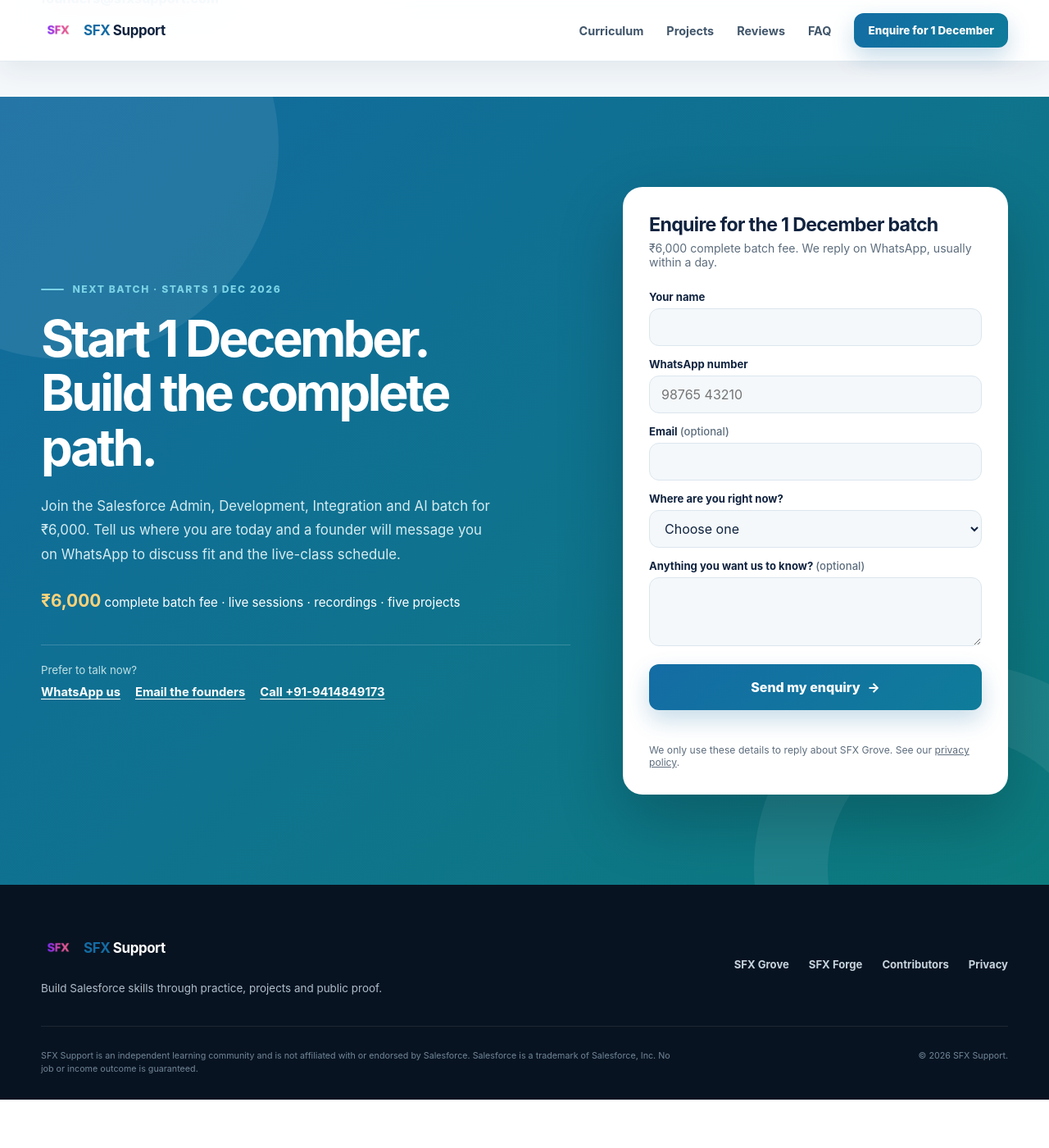
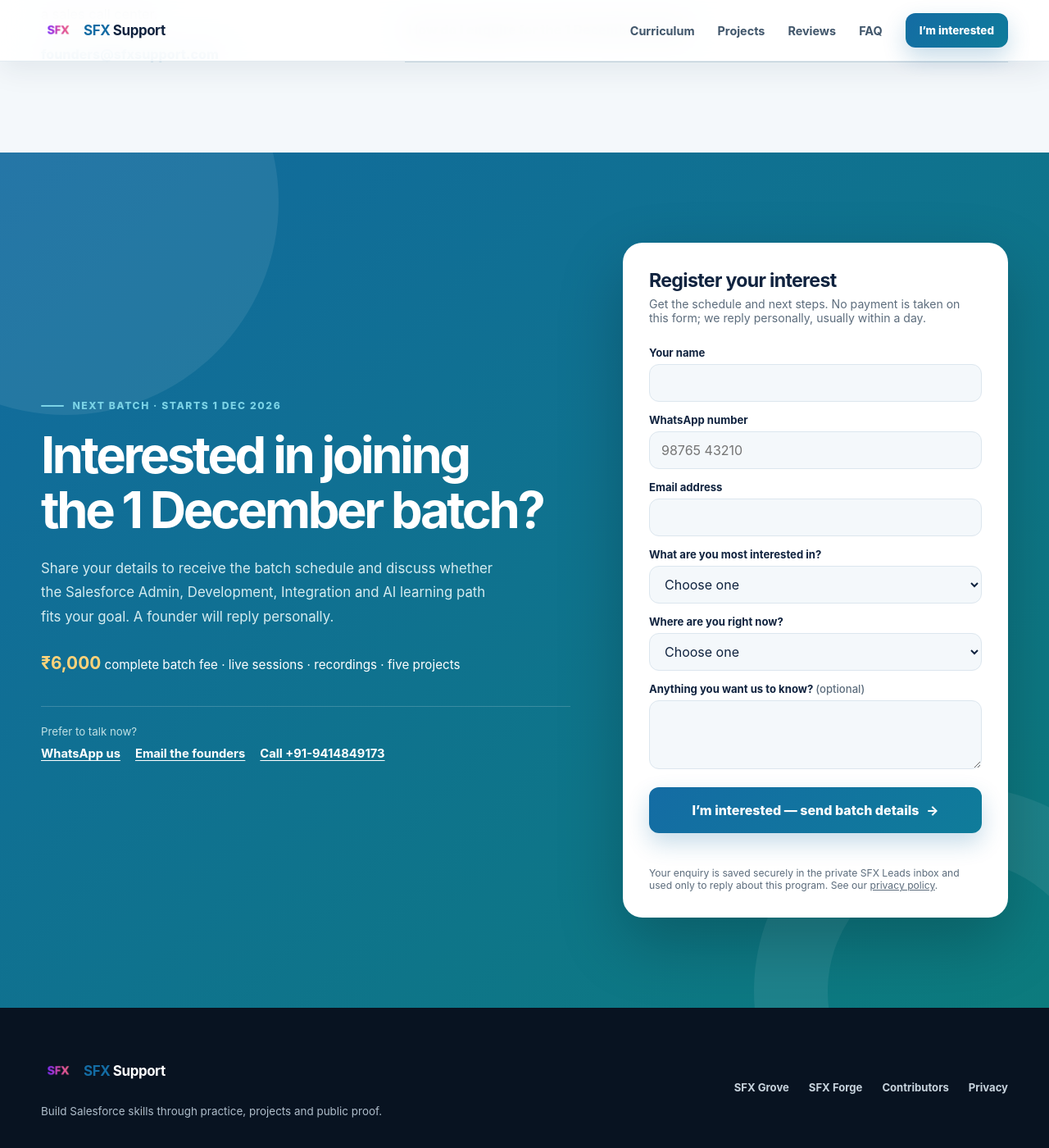
Before and after one commit to sfxsupport/main, a Jekyll site: the page built from salesforce-training/index.html, in a window 1280 px wide and 1400 px high, scrolled down 10654 px. Shown: the whole window at 82% size. Built offline with Jekyll 4.4.1, drawn with Linux system fonts in a browser that asks for light colours; before the commit the page ends 11995 px from its top, so only the background shows below that; some of the changed text lies outside the part shown.

Commit message:
Improve December batch lead capture

```diff
--- a/_layouts/campaign.html
+++ b/_layouts/campaign.html
@@ -140,7 +140,7 @@
         <a href="#reviews">Reviews</a>
         <a href="#faq">FAQ</a>
       </nav>
-      <a class="button button--small button--primary" href="#enquire" data-cta="header_enquire">Enquire for 1 December</a>
+      <a class="button button--small button--primary" href="#enquire" data-cta="header_enquire">I’m interested</a>
     </div>
   </header>
 
--- a/assets/css/campaign.css
+++ b/assets/css/campaign.css
@@ -322,7 +322,7 @@
 .final-cta__contact { margin: 22px 0 0; color: #c0e1e5; font-size: .83rem; }
 .final-cta__contact a { color: #fff; font-weight: 750; }
 
-/* Enquiry form (posts to grove.sfxsupport.com/api/public/leads) */
+/* Enquiry form (posts to the private SFX Leads inbox) */
 .final-cta__grid { position: relative; display: grid; grid-template-columns: 1fr minmax(0, 470px); gap: 64px; align-items: center; text-align: left; }
 .final-cta__copy > p:not(.eyebrow) { max-width: 560px; margin: 24px 0 0; color: #d5ecf0; font-size: 1.05rem; line-height: 1.75; }
 .final-cta__seats { color: #fff !important; font-size: .95rem !important; }
--- a/assets/js/salesforce-training.js
+++ b/assets/js/salesforce-training.js
@@ -193,7 +193,9 @@
 
       if (name.length < 2) return markInvalid(form.elements.name, 'Please enter your name.');
       if (phoneDigits.length < 8 || phoneDigits.length > 15) return markInvalid(form.elements.phone, 'Please enter a valid WhatsApp number.');
-      if (email && !/^[^\s@]+@[^\s@]+\.[^\s@]{2,}$/.test(email)) return markInvalid(form.elements.email, 'That email address doesn’t look right.');
+      if (!email) return markInvalid(form.elements.email, 'Please enter your email address.');
+      if (!/^[^\s@]+@[^\s@]+\.[^\s@]{2,}$/.test(email)) return markInvalid(form.elements.email, 'That email address doesn’t look right.');
+      if (!data.get('topic')) return markInvalid(form.elements.topic, 'Please choose what you are most interested in.');
       if (!data.get('background')) return markInvalid(form.elements.background, 'Please choose where you are right now.');
 
       submit.disabled = true;
@@ -207,6 +209,7 @@
         name: name,
         phone: String(data.get('phone') || ''),
         email: email,
+        topic: String(data.get('topic') || ''),
         background: String(data.get('background') || ''),
         message: String(data.get('message') || ''),
         website: String(data.get('website') || ''),
@@ -235,7 +238,7 @@
         })
         .then(function (json) {
           form.classList.add('is-done');
-          setStatus('Thanks, ' + name.split(' ')[0] + '! We’ll message you on WhatsApp soon.', 'success');
+          setStatus('Thanks, ' + name.split(' ')[0] + '! Your interest is registered. We’ll send the batch details and message you on WhatsApp soon.', 'success');
           if (!json.duplicate) {
             track('generate_lead', {
               form_name: 'batch_enquiry',
--- a/salesforce-training/index.html
+++ b/salesforce-training/index.html
@@ -23,7 +23,7 @@
       <p class="hero__lead">Start with Salesforce Admin, move into development and integrations, then build with Agentforce and ClaudeForce—through live classes, revision recordings and five guided projects.</p>
 
       <div class="hero__actions">
-        <a class="button button--primary button--large" href="#enquire" data-cta="hero_enquire">Enquire for 1 December <span aria-hidden="true">→</span></a>
+        <a class="button button--primary button--large" href="#enquire" data-cta="hero_enquire">I’m interested — get batch details <span aria-hidden="true">→</span></a>
         <a class="button button--secondary button--large" href="#youtube-classes" data-cta="hero_youtube">Watch free YouTube classes</a>
       </div>
 
@@ -421,8 +421,8 @@
   <div class="campaign-shell final-cta__grid">
     <div class="final-cta__copy reveal">
       <p class="eyebrow eyebrow--light"><span></span> {% if page.next_batch and page.next_batch != "" %}Next batch · {{ page.next_batch }}{% else %}Your next step{% endif %}</p>
-      <h2>Start 1 December.<br>Build the complete path.</h2>
-      <p>Join the Salesforce Admin, Development, Integration and AI batch for ₹6,000. Tell us where you are today and a founder will message you on WhatsApp to discuss fit and the live-class schedule.</p>
+      <h2>Interested in joining<br>the 1 December batch?</h2>
+      <p>Share your details to receive the batch schedule and discuss whether the Salesforce Admin, Development, Integration and AI learning path fits your goal. A founder will reply personally.</p>
       <p class="final-cta__seats"><strong>₹6,000</strong> complete batch fee · live sessions · recordings · five projects</p>
       {% if page.batch_seats and page.batch_seats != "" %}<p class="final-cta__seats"><strong>{{ page.batch_seats }}</strong> seats in this batch</p>{% endif %}
       <div class="final-cta__alt">
@@ -434,8 +434,8 @@
     </div>
 
     <form class="lead-form reveal" data-lead-form novalidate>
-      <h3>Enquire for the 1 December batch</h3>
-      <p class="lead-form__hint">₹6,000 complete batch fee. We reply on WhatsApp, usually within a day.</p>
+      <h3>Register your interest</h3>
+      <p class="lead-form__hint" id="lead-form-hint">Get the schedule and next steps. No payment is taken on this form; we reply personally, usually within a day.</p>
 
       <label for="lead-name">Your name</label>
       <input id="lead-name" name="name" type="text" autocomplete="name" maxlength="80" required>
@@ -443,8 +443,19 @@
       <label for="lead-phone">WhatsApp number</label>
       <input id="lead-phone" name="phone" type="tel" inputmode="tel" autocomplete="tel" placeholder="98765 43210" maxlength="20" required>
 
-      <label for="lead-email">Email <span>(optional)</span></label>
-      <input id="lead-email" name="email" type="email" autocomplete="email" maxlength="120">
+      <label for="lead-email">Email address</label>
+      <input id="lead-email" name="email" type="email" autocomplete="email" maxlength="120" required>
+
+      <label for="lead-topic">What are you most interested in?</label>
+      <select id="lead-topic" name="topic" required>
+        <option value="" disabled selected>Choose one</option>
+        <option value="Complete Admin + Developer batch">Complete Admin + Developer batch</option>
+        <option value="Salesforce Admin foundation">Salesforce Admin foundation</option>
+        <option value="Salesforce Development">Salesforce Development</option>
+        <option value="Integrations and APIs">Integrations and APIs</option>
+        <option value="Agentforce + ClaudeForce">Agentforce + ClaudeForce</option>
+        <option value="Not sure — help me choose">Not sure — help me choose</option>
+      </select>
 
       <label for="lead-background">Where are you right now?</label>
       <select id="lead-background" name="background" required>
@@ -466,9 +477,9 @@
         <input id="lead-website" name="website" type="text" tabindex="-1" autocomplete="off">
       </div>
 
-      <button class="button button--primary button--large" type="submit" data-lead-submit>Send my enquiry <span aria-hidden="true">→</span></button>
+      <button class="button button--primary button--large" type="submit" data-lead-submit>I’m interested — send batch details <span aria-hidden="true">→</span></button>
       <p class="lead-form__status" data-lead-status role="status" aria-live="polite"></p>
-      <p class="lead-form__privacy">We only use these details to reply about SFX Grove. See our <a href="/privacy/">privacy policy</a>.</p>
+      <p class="lead-form__privacy">Your enquiry is saved securely in the private SFX Leads inbox and used only to reply about this program. See our <a href="/privacy/">privacy policy</a>.</p>
     </form>
   </div>
 </section>
```
